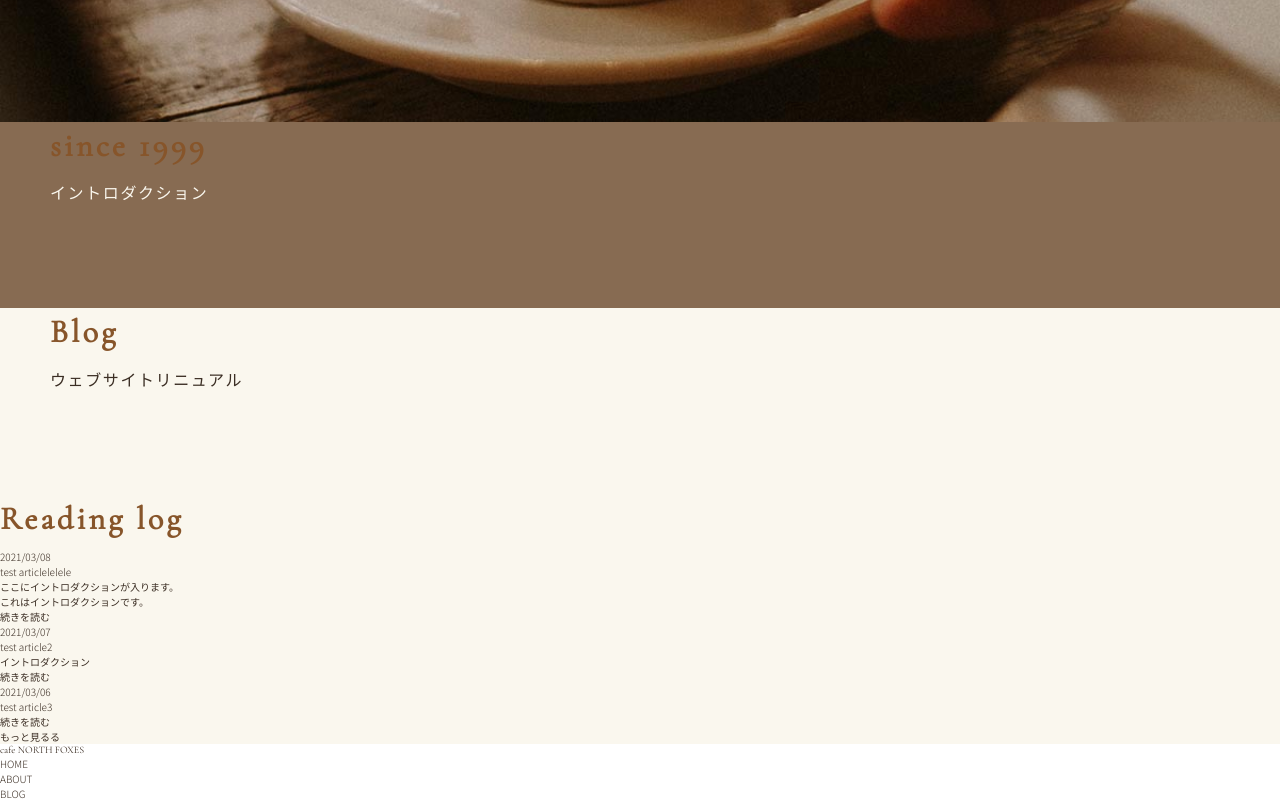
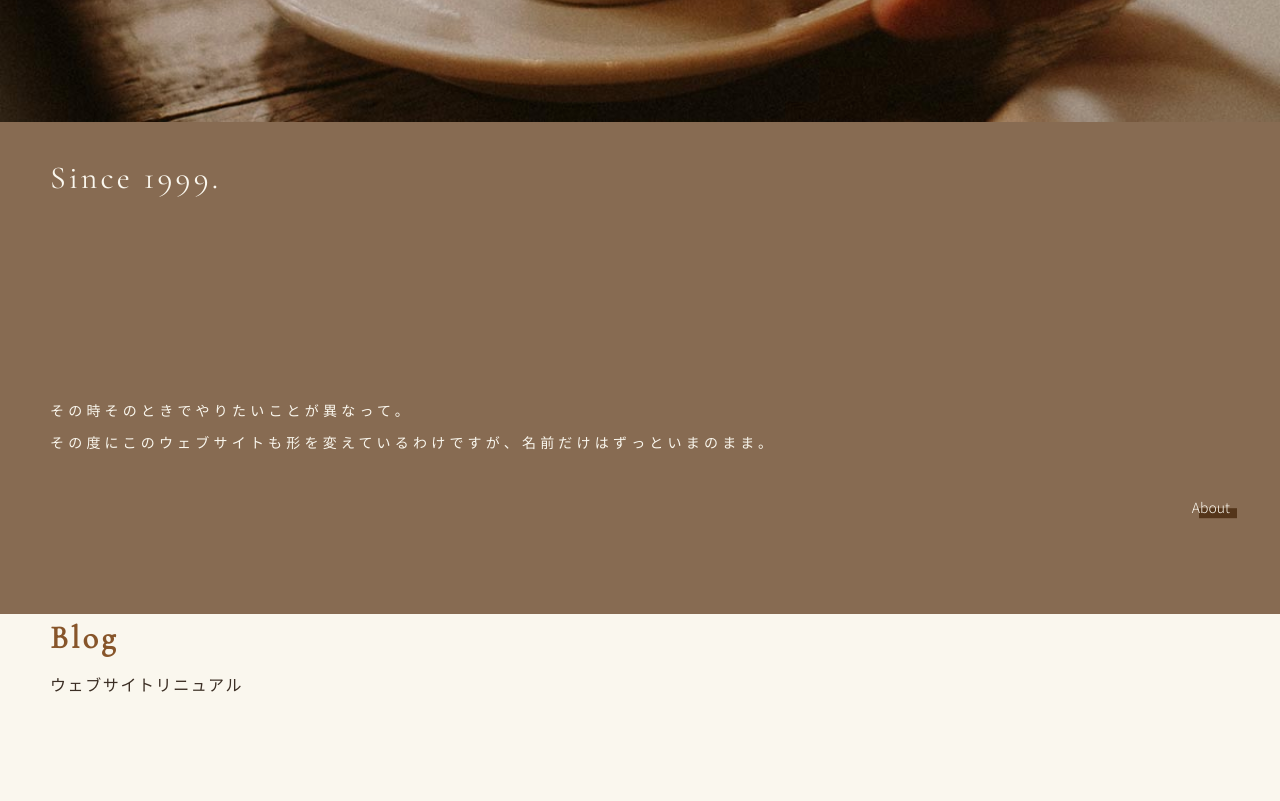
Before and after one commit to masayuki-abe/nuxtjs, a Nuxt app: page / in a window 1280 px wide. Shown: the part 660-1461 px from the top of the page. Built offline with nearby package versions, Linux system fonts and the light colour scheme.

Commit message:
フロントページのbox01を修正

```diff
--- a/assets/css/common.scss
+++ b/assets/css/common.scss
@@ -18,7 +18,7 @@ body{
 
 //Layout
 .common-box{
-  width: per($tab - 40, $tab);
+  width: per($tab - 60, $tab);
   margin: 0 auto;
   padding-bottom: (60 / $tab) * 100%;
 }
--- a/components/atoms/BtnRounded.vue
+++ b/components/atoms/BtnRounded.vue
@@ -3,7 +3,7 @@
   <nuxt-link
     :to="linkPath"
   >
-    {{linkText}}
+    <span>{{linkText}}</span>
   </nuxt-link>
 </p>
 </template>
@@ -20,3 +20,28 @@ export default {
   }
 }
 </script>
+
+<style lang="scss">
+.btn-rounded{
+  @include fontSet(32,32,0,$tab);
+  @include ta(right);
+  a{
+    position: relative;
+    width: 100%;
+    &:after{
+      content: "";
+      position: absolute;
+      left: 0;
+      top: 0;
+      width: 100%;
+      height: 50%;
+      background-color: $brown;
+      transform: translateX(.5em) translateY(.8em);
+    }
+    span{
+      position: relative;
+      z-index: 2;
+    }
+  }
+}
+</style>
--- a/components/templates/FrontPage.vue
+++ b/components/templates/FrontPage.vue
@@ -5,10 +5,15 @@
       <TitSection
         titleTag="h3"
         titleClass="serif"
-        titleText='since 1999'
+        titleText='Since 1999.'
         class="tit-section"
       />
-      <p class="txt">イントロダクション</p>
+      <p class="txt">その時そのときでやりたいことが異なって。<br>
+      その度にこのウェブサイトも形を変えているわけですが、名前だけはずっといまのまま。</p>
+    <BtnRounded
+      linkText="About"
+      linkPath="/about/"
+    />
     </div>
   </section><!--/box01-->
 
@@ -78,5 +83,17 @@ export default{
 #box01{
   background-color: $smokeBrown;
   color: $milk;
+  h3{
+    padding: 1em 0 6em;
+    color: $milk;
+    font-weight: 400;
+  }
+  .txt{
+    padding-bottom: 3em;
+    @include fontSet(14,32,300,$tab);
+  }
+  .btn-rounded{
+    @include fontSet(14,14,0,$tab);
+  }
 }
 </style>
```
